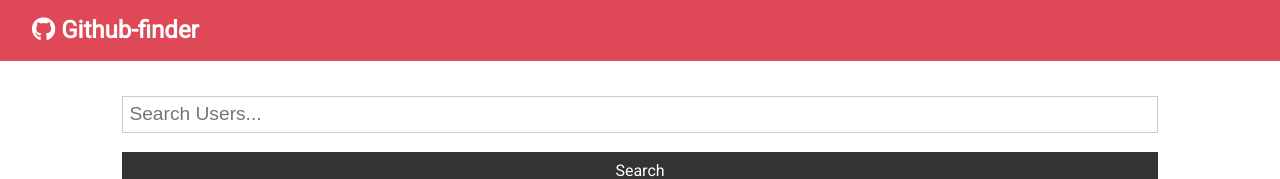
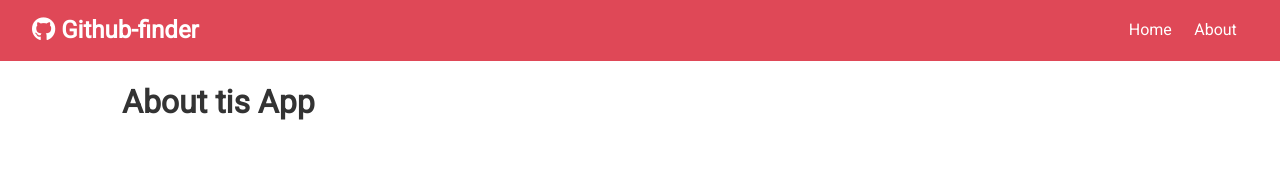
Before and after one commit to Darkmift/Derpingwith-React, a React (Create React App) app: page /about in a window 1280 px wide. Shown: the top 179 px of the page. Built offline with nearby package versions, Linux system fonts and the light colour scheme; no server answers.

Commit message:
added router,routes

```diff
--- a/package.json
+++ b/package.json
@@ -6,6 +6,7 @@
     "axios": "^0.19.0",
     "react": "^16.8.6",
     "react-dom": "^16.8.6",
+    "react-router-dom": "^5.0.1",
     "react-scripts": "3.0.1"
   },
   "scripts": {
--- a/src/App.js
+++ b/src/App.js
@@ -1,23 +1,26 @@
-import React, { Component } from "react";
+import React, { Fragment, Component } from "react";
+import { BrowserRouter as Router, Switch, Route } from "react-router-dom";
 import Navbar from "./components/layout/Navbar";
 import Alert from "./components/layout/Alert";
+import Search from "./components/users/Search";
 import Users from "./components/users/Users";
+import About from "./components/pages/About";
 import axios from "axios";
 import Link from "./url";
-import Search from "./components/users/Search";
+
 import "./CSS/App.css";
 
 class App extends Component {
   state = { users: [], loading: false, alert: null };
 
-  async componentDidMount() {
-    const Url = new Link();
-    this.setState({ loading: true });
-    const res = await axios.get(
-      `${Url.link}${Url.users}?${Url.credentials}${Url.amount_defined_string}`
-    );
-    this.setState({ users: res.data, loading: false });
-  }
+  // async componentDidMount() {
+  //   const Url = new Link();
+  //   this.setState({ loading: true });
+  //   const res = await axios.get(
+  //     `${Url.link}${Url.users}?${Url.credentials}${Url.amount_defined_string}`
+  //   );
+  //   this.setState({ users: res.data, loading: false });
+  // }
 
   searchUsers = async text => {
     const Url = new Link();
@@ -40,19 +43,35 @@
 
   render() {
     return (
+      <Router>
         <div className="App">
           <Navbar />
           <div className="container">
             <Alert alert={this.state.alert} />
+            <Switch>
+              <Route
+                exact
+                path="/"
+                render={props => (
+                  <Fragment>
                     <Search
                       searchUsers={this.searchUsers}
                       clearUsers={this.clearUsers}
                       showClear={this.state.users.length ? true : false}
                       setAlert={this.setAlert}
                     />
-          <Users loading={this.state.loading} users={this.state.users} />
+                    <Users
+                      loading={this.state.loading}
+                      users={this.state.users}
+                    />
+                  </Fragment>
+                )}
+              />
+              <Route exact path="/about" component={About}></Route>
+            </Switch>
           </div>
         </div>
+      </Router>
     );
   }
 }
--- a/src/components/layout/Navbar.js
+++ b/src/components/layout/Navbar.js
@@ -1,5 +1,6 @@
 import React from "react";
 import { PropTypes } from "prop-types";
+import { Link } from "react-router-dom";
 
 const Navbar = ({ icon, title }) => {
   return (
@@ -8,6 +9,14 @@
         <i className={icon} />
         &nbsp;{title}
       </h1>
+      <ul>
+        <li>
+          <Link to="/">Home</Link>
+        </li>
+        <li>
+          <Link to="/About">About</Link>
+        </li>
+      </ul>
     </nav>
   );
 };
--- /dev/null
+++ b/src/components/pages/About.js
@@ -0,0 +1,11 @@
+import React, { Fragment } from "react";
+
+const About = () => {
+  return (
+    <Fragment>
+      <h1>About tis App</h1>
+    </Fragment>
+  );
+};
+
+export default About;
```
Also changed, not shown: 1 other file (tests, documents, lock files or other folders). Lines whose indentation alone changed are shown as unchanged.
